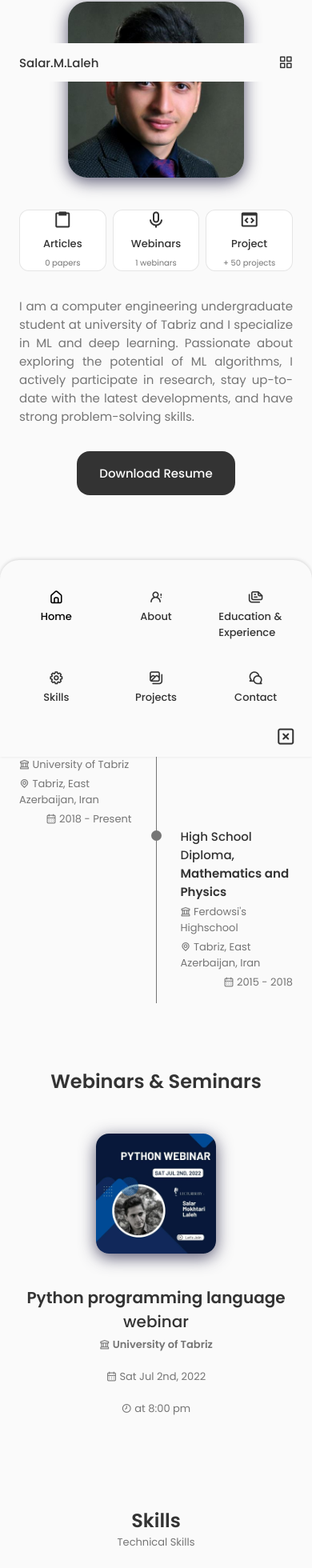
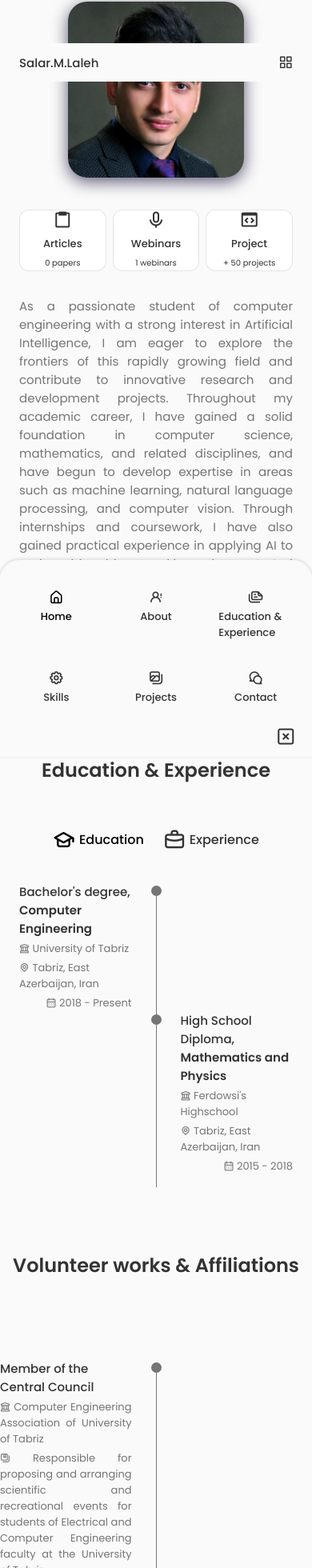
Before and after one commit to salarMokhtariL/salarMokhtariLaleh, a React (Create React App) app: page / in a window 390 px wide. Shown: the part 742-2702 px from the top of the page at 80% size. Built offline with nearby package versions, Linux system fonts and the light colour scheme.

Commit message:
Update 1.3.5

```diff
--- a/src/App.js
+++ b/src/App.js
@@ -9,6 +9,8 @@ import Conatct from './components/contact/Conatct';
 import Footer from './components/footer/Footer';
 import Webinars from './components/webinars/Webinars';
 import Preoject from './components/projects/Preoject';
+import Volunteer from './components/volunteer/Volunteer';
+import Certifications from './components/certifiacte/Certifications';
 
 const App = () => {
   return (
@@ -19,8 +21,10 @@ const App = () => {
       <Home/>
       <About/>
       <Qualification/>
+      <Volunteer/>
       <Webinars/>
       <Skills/>
+      <Certifications/>
       <Preoject/>
       <Conatct/>
       <Footer/>
--- a/src/components/about/About.jsx
+++ b/src/components/about/About.jsx
@@ -17,9 +17,8 @@ const About = () => {
                 <Info/>
 
                 <p className='about__description'>
-                 I am a computer engineering undergraduate student at university of Tabriz and I specialize in ML and deep learning.
-
-                 Passionate about exploring the potential of ML algorithms, I actively participate in research, stay up-to-date with the latest developments, and have strong problem-solving skills.
+                As a passionate student of computer engineering with a strong interest in Artificial Intelligence, I am eager to explore the frontiers of this rapidly growing field and contribute to innovative research and development projects.
+Throughout my academic career, I have gained a solid foundation in computer science, mathematics, and related disciplines, and have begun to develop expertise in areas such as machine learning, natural language processing, and computer vision. Through internships and coursework, I have also gained practical experience in applying AI to real-world problems and have demonstrated strong analytical, problem-solving, and communication skills.
                 </p>
 
                 <a download="" href={CV} className='button button--flex'>Download Resume
--- a/src/components/about/Info.jsx
+++ b/src/components/about/Info.jsx
@@ -8,16 +8,16 @@ const Info = () => {
         <h3 className='about__title'>Articles</h3>
         <span className='about__subtitle'>0 papers</span>
       </div>
-      <div className='about__box'>
+      <a className='about__box' href='#webinars'>
         <i class='bx bx-microphone about__icon' ></i>
         <h3 className='about__title'>Webinars</h3>
         <span className='about__subtitle'>1 webinars</span>
-      </div>
-      <div className='about__box'>
+      </a>
+      <a className='about__box' href='#project'>
         <i class='bx bx-code-block about__icon' ></i>
         <h3 className='about__title'>Project</h3>
         <span className='about__subtitle'>+ 50 projects</span>
-      </div>
+      </a>
     </div>
   )
 }
--- a/src/components/about/about.css
+++ b/src/components/about/about.css
@@ -5,7 +5,7 @@
 }
 
 .about__img{
-    width: 350px;
+    width: 400px;
     border-radius: 1.5rem;
     justify-self: center;
     box-shadow: var(--shadow);
@@ -36,6 +36,7 @@
 
 .about__subtitle{
     font-size: var(--tiny-font-size);
+    color: var(--title-color);
 }
 
 .about__description{
--- /dev/null
+++ b/src/components/certifiacte/Certifications.jsx
@@ -0,0 +1,16 @@
+import React from 'react'
+
+const Certifications = () => {
+  return (
+    <section className='skills section' id='skills'>
+      <h2 className='section__title'>Licenses & Certifications</h2>
+
+
+
+    </section>
+
+
+    )
+}
+
+export default Certifications
--- a/src/components/projects/Preoject.jsx
+++ b/src/components/projects/Preoject.jsx
@@ -1,5 +1,6 @@
 import React from 'react'
 import './project.css'
+import GitImg from "../../assets/Github.png"
 
 
 const Preoject = () => {
@@ -11,8 +12,21 @@ const Preoject = () => {
         <span className='section__subtitle'></span>
 
 
-        <div className='project__container container grid'>
+        <div className='project1__container container grid'>
+            <img src={GitImg} alt="" className='project1__img' />
 
+            <div className='project1__data'>
+
+                <p className='project1__description'>
+                You can visit my <b>GitHub</b> to see my projects.
+                GitHub user name:<b>@salarMokhtariLaleh</b>
+                </p>
+
+                <a href="https://github.com/salarMokhtariL?tab=repositories" className='button button--flex'>GitHub Repositories{"  "}<i class='bx bx-git-repo-forked'></i>
+
+                </a>
+
+            </div>
         </div>
     </section>
   )
--- a/src/components/projects/project.css
+++ b/src/components/projects/project.css
@@ -1,23 +1,55 @@
-.project__container{
-    grid-template-columns: repeat(2,max-content);
-    column-gap: 2rem;
-    justify-content: center;
+.project1__container{
+    grid-template-columns: repeat(2, 1fr);
+    align-items: center;
+    column-gap: 4rem;
 }
-.project__content{
-    background-color: var(--container-color) ;
-    border: 1px solid rgba(0, 0, 0, 0.1);
-    padding: 2rem 4rem;
-    border-radius: 1.25rem;
+
+.project1__img{
+    width: 150px;
+    border-radius: 1.5rem;
+    justify-self: center;
 }
-.project__title{
-    padding-top: 5px;
-    font-size: var(--h3-font-size);
-    font-weight: var(--font-medium);
-    text-align: center;
-    margin-bottom: var(--mb-1-5);
+
+
+.project1__description{
+    text-align: justify;
+    padding: 0 1rem 0 0;
+    margin-bottom: var(--mb-2-5);
 }
-.project__img{
-    height: 100px;
-    border-radius: 1.5rem;
-    box-shadow: var(--shadow);
-}
+
+
+/*=============== BREAKPOINTS ===============*/
+/* For large devices */
+@media screen and (max-width: 992px) {
+    .project1__container{
+        grid-template-columns: 1fr;
+        row-gap: 2.5rem;
+    }
+
+    .project1__img{
+        width: 220px;
+    }
+    .project1__data{
+        text-align: center;
+    }
+
+    .project1__description{
+        padding: 0 5rem;
+        margin-bottom: 2rem;
+    }
+
+  }
+
+
+  @media screen and (max-width: 576px) {
+
+    .project1__description{
+        padding: 0;
+    }
+  }
+
+  @media screen and (max-width: 350px) {
+
+
+
+  }
--- /dev/null
+++ b/src/components/volunteer/Volunteer.jsx
@@ -0,0 +1,56 @@
+import React from 'react'
+import './volunteer.css'
+
+
+const Volunteer = () => {
+  return (
+    <section className='skills section' id='skills'>
+        <h2 className='section__title'>
+        Volunteer works & Affiliations
+        </h2>
+        <div></div>
+        <div className='project__section'>
+                <div className='project__content project__content-active'>
+                    <div className='project__data'>
+                        <div>
+                            <h3 className='project__title'>Member of the Central Council </h3>
+                            <span className='project__subtitle'><i class="uil uil-university"></i>{" "}Computer Engineering Association of University of Tabriz </span>
+                            <span className='project__subtitle'><i class="uil uil-notebooks"></i>{" "}Responsible for proposing and arranging scientific and recreational events for students of Electrical and Computer Engineering faculty at the University of Tabriz</span>
+                            <div className='project__calender'>
+                            <i class="uil uil-calendar-alt"></i>{" "}Jan 2021 - Jan 2023
+                         </div>
+                        </div>
+
+                        <div>
+                            <span className='project__rounder'></span>
+                            <span className='project__line'></span>
+                        </div>
+                    </div>
+
+                    <div className='project__data'>
+                        <div></div>
+                        <div>
+                            <span className='project__rounder'></span>
+                            <span className='project__line'></span>
+                        </div>
+
+                        <div>
+                            <h3 className='project__title'>Writer</h3>
+                            <span className='project__subtitle'><i class="uil uil-university"></i>{" "}Logisia Magazine</span>
+                            <span className='project__subtitle'><i class="uil uil-location-point"></i>{" "}Author and translator on the topics of <b>AI</b> & <b>Software engineering</b> in Logisia magazine in the university of Tabriz Electrical and Computer Engineering Faculty.</span>
+
+                            <div className='project__calender'>
+                            <i class="uil uil-calendar-alt"></i>{" "}Apr 2020 - Mar 2021
+                            </div>
+                        </div>
+                    </div>
+
+                </div>
+
+        </div>
+    </section>
+
+    )
+}
+
+export default Volunteer
--- /dev/null
+++ b/src/components/volunteer/volunteer.css
@@ -0,0 +1,131 @@
+.project__container{
+    max-width: 1700px;
+}
+
+.project__tabs{
+    display: flex;
+    justify-content: center;
+    margin-bottom: var(--mb-2);
+}
+.project__button{
+    font-size: var(--h3-font-size);
+    font-weight: var(--font-medium);
+    color: var(--title-color);
+    margin: 0 var(--mb-1);
+    cursor: pointer;
+}
+.project__button:hover{
+    color: var(--title-color-dark);
+}
+
+.project__icon{
+    font-size: 1.8rem;
+    margin-right: var(--mb-0-25);
+}
+
+.project__active{
+    color: var(--title-color-dark);
+}
+
+.project__section{
+    margin-top: 100px;
+    display: grid;
+    grid-template-columns: 0.5fr;
+    justify-content: center;
+}
+
+.project__content{
+    display: none;
+}
+
+.project__content-active{
+    display: block;
+}
+
+.project__data{
+    display: grid;
+    grid-template-columns: 1fr max-content 1fr;
+    column-gap: 1.5rem;
+}
+
+.project__title{
+    font-size: var(--normal-font-size);
+    font-weight: var(--font-medium);
+}
+.project__subtitle{
+    display: inline-block;
+    font-size: var(--small-font-size);
+    margin-top: 0.25rem;
+    text-align: justify;
+}
+.project__calender{
+    margin-top: 0.25rem;
+    text-align: right;
+    font-size: var(--small-font-size);
+}
+.project__rounder{
+    display: inline-block;
+    width: 13px;
+    height: 13px;
+    background-color: var(--text-color);
+    border-radius: 50%;
+}
+.project__line{
+    display: block;
+    width: 1px;
+    height: 100%;
+    background-color: var(--text-color);
+    transform: translate(6px, -7px);
+}
+
+
+
+@media screen and (max-width: 992px) {
+    .container {
+      margin-left: var(--mb-1-5);
+      margin-right: var(--mb-1-5);
+    }
+
+    .button {
+      padding: 1rem 1.75rem;
+    }
+
+    .button__icon {
+      width: 22px;
+      height: 22px;
+    }
+  }
+
+  /* For medium devices */
+  @media screen and (max-width: 992px) {
+    .project__container{
+        margin-left: auto;
+        margin-right: auto;
+    }
+
+  }
+
+  @media screen and (max-width: 768px) {
+    .project__container{
+        margin-left: var(--mb-1-5);
+        margin-right: var(--mb-1-5);
+    }
+    .project__button{
+        margin: 0 var(--mb-0-75);
+    }
+
+  }
+
+  /* For small devices */
+  @media screen and (max-width: 576px) {
+    .project__section{
+        grid-template-columns: initial;
+    }
+}
+
+@media screen and (max-width: 350) {
+    .project__data{
+        gap: 0.5rem;
+    }
+
+}
```
Also changed, not shown: src/assets/Github.png (added), src/components/certifiacte/certifications.css (added), 1 other file (tests, documents, lock files or other folders).
